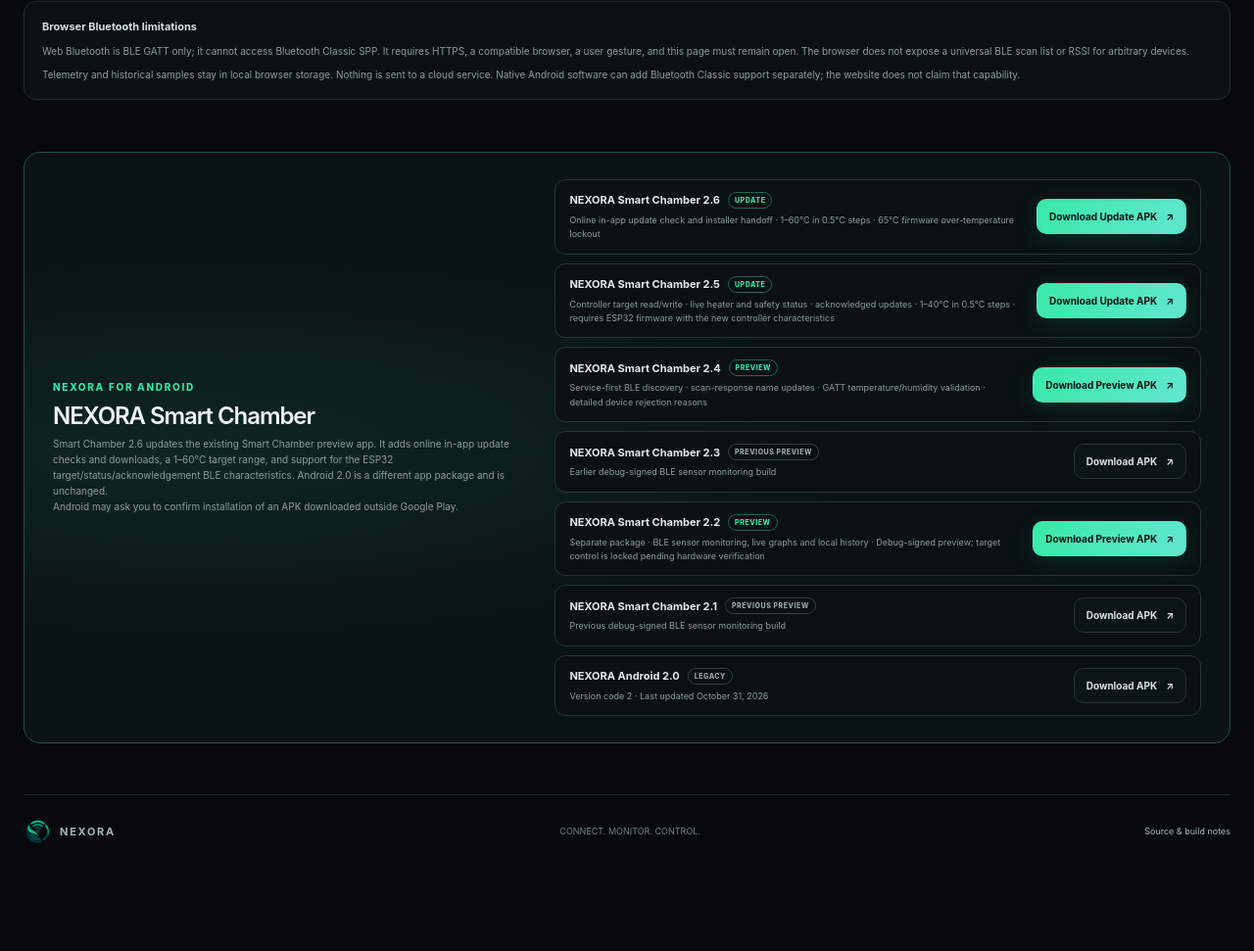
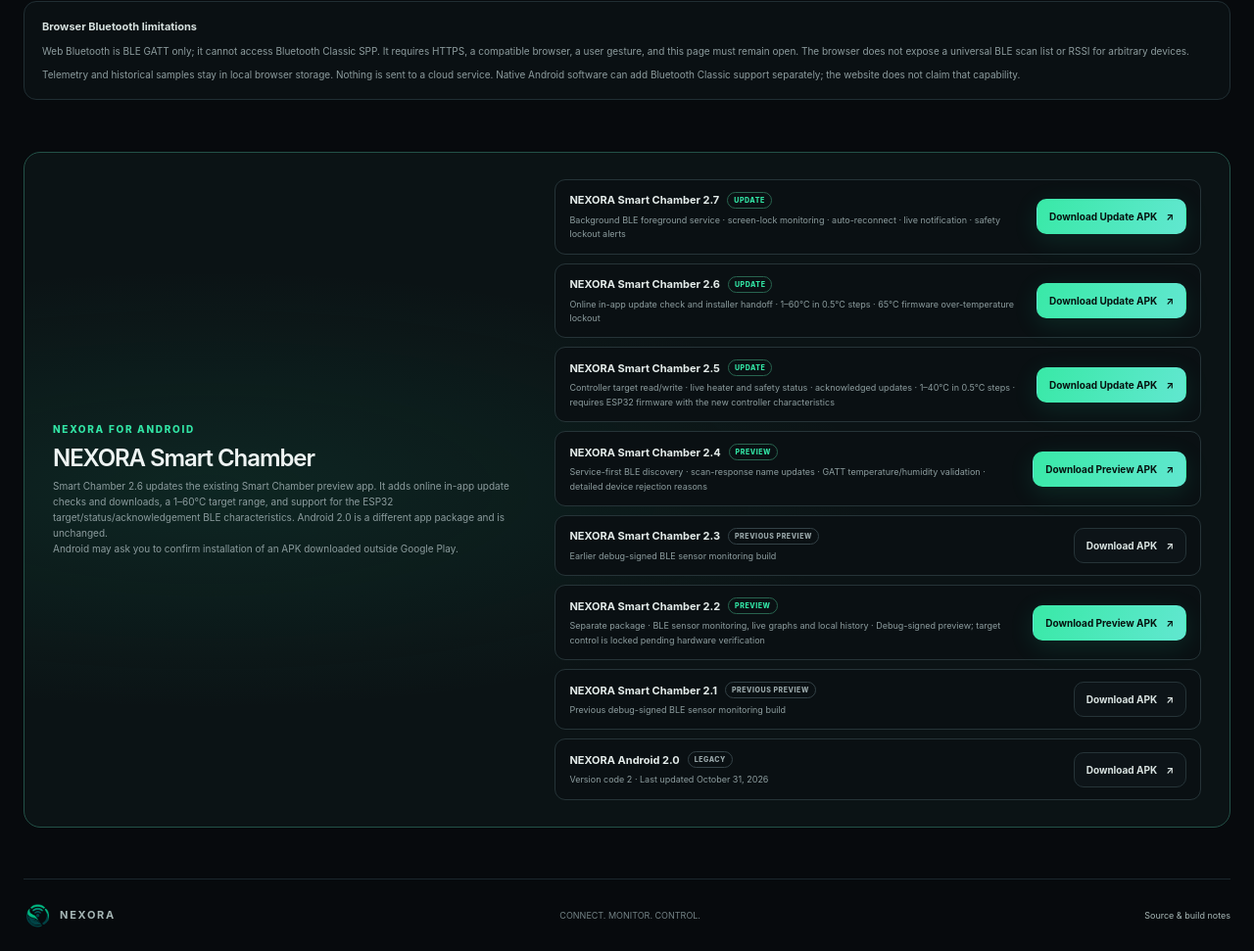
Before and after one commit to ravichandrasr091-ux/NEXORA, a plain HTML site: page website/index.html in a window 1280 px wide. Shown: the part 4004-4975 px from the top of the page at 98% size. Before the commit the page ends 4889 px from the top, so only its background shows below. Drawn offline with Linux system fonts and the light colour scheme.

Commit message:
List Smart Chamber V2.7 download
Added details for NEXORA Smart Chamber 2.7 update including new features and download link.

```diff
--- a/website/index.html
+++ b/website/index.html
@@ -244,7 +244,7 @@
         <p>Smart Chamber 2.6 updates the existing Smart Chamber preview app. It adds online in-app update checks and downloads, a 1–60°C target range, and support for the ESP32 target/status/acknowledgement BLE characteristics. Android 2.0 is a different app package and is unchanged.</p>
         <p>Android may ask you to confirm installation of an APK downloaded outside Google Play.</p>
       </div>
-      <div class="apk-version-list" aria-label="Available Android app versions">
+      <div class="apk-version-list" aria-label="Available Android app versions"><article class="apk-version"><div class="apk-version-info"><div class="apk-version-title"><strong>NEXORA Smart Chamber 2.7</strong><span class="apk-version-badge">UPDATE</span></div><p>Background BLE foreground service · screen-lock monitoring · auto-reconnect · live notification · safety lockout alerts</p></div><a class="button button-primary" href="./downloads/nexora-smart-chamber-v2.7.apk" download="NEXORA-Smart-Chamber-v2.7.apk" aria-label="Download NEXORA Smart Chamber 2.7 update APK">Download Update APK <span aria-hidden="true">↗</span></a></article>
         <article class="apk-version">
           <div class="apk-version-info">
             <div class="apk-version-title"><strong>NEXORA Smart Chamber 2.6</strong><span class="apk-version-badge">UPDATE</span></div>
```
